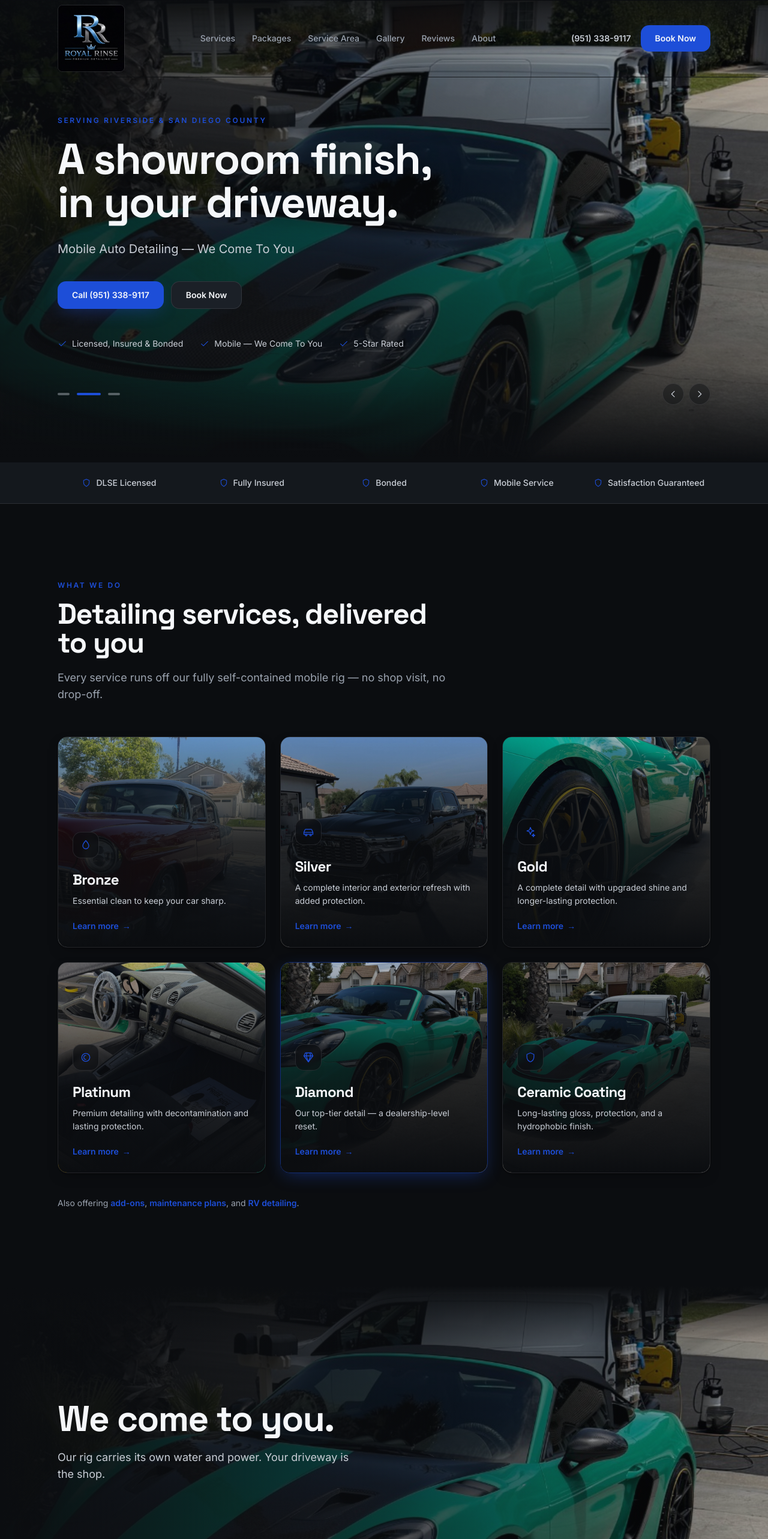
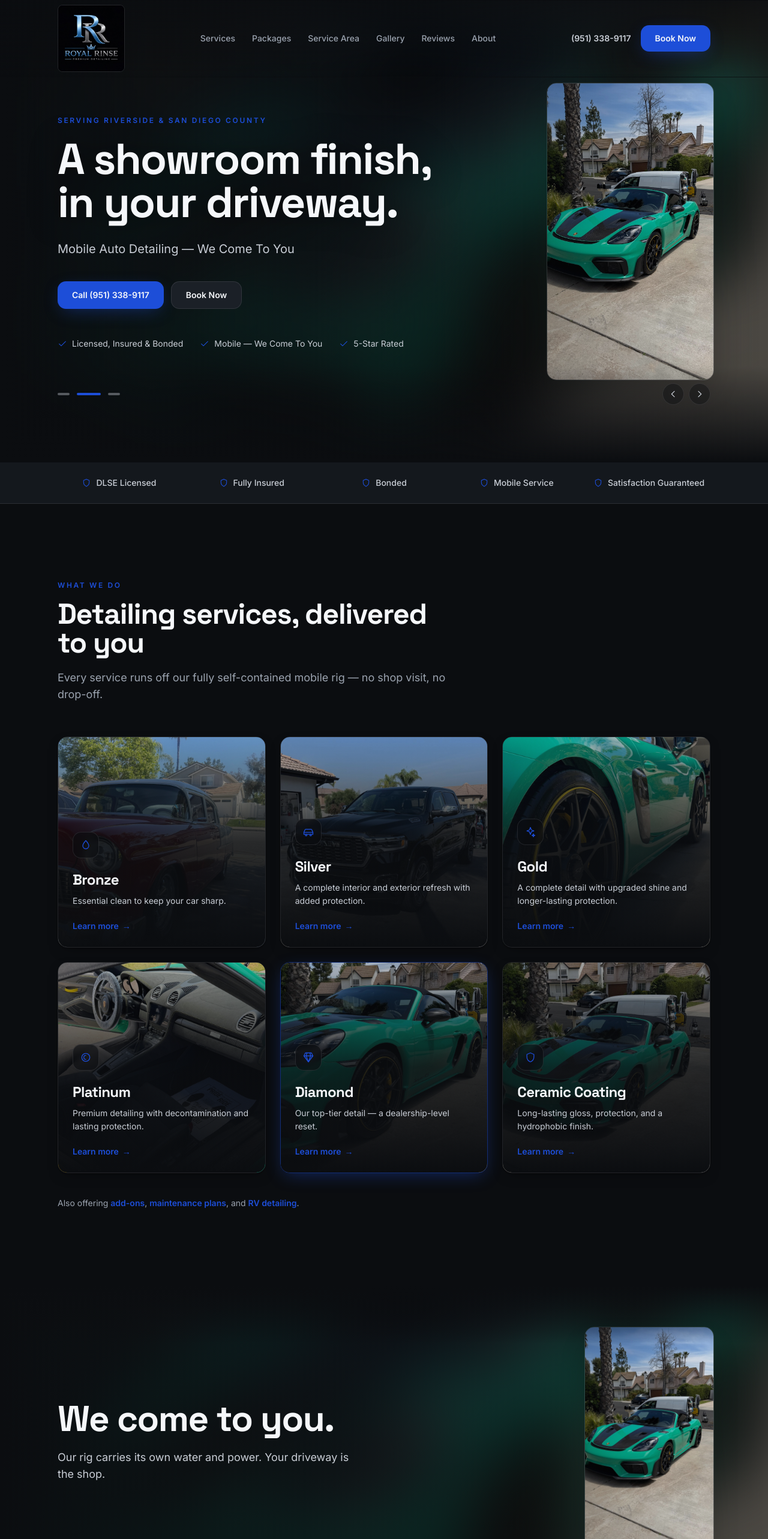
Before and after one commit to Contractor-burnlist/royalrinse, a Next.js app: page / in a window 1280 px wide. Shown: the top 2566 px of the page at 60% size. Built offline with nearby package versions, Linux system fonts and the light colour scheme.

Commit message:
Sharper hero and bands: contained photo in a framed panel, blurred ambient fill

```diff
--- a/components/HeroCarousel.tsx
+++ b/components/HeroCarousel.tsx
@@ -71,6 +71,17 @@ export function HeroCarousel({ children }: { children: ReactNode }) {
       // Pull up under the sticky header so photos run to the very top.
       className="relative -mt-24 flex min-h-[80vh] items-end overflow-hidden sm:-mt-32 lg:min-h-[85vh]"
     >
+      {/*
+        Two layers per slide:
+
+        1. An ambient backdrop — the same photo, blown up and heavily blurred.
+           It IS upscaled, but it's blurred on purpose, so nobody can tell. It
+           fills the frame edge to edge and keeps the cinematic full-bleed feel.
+
+        2. The real photo, object-CONTAIN. The whole frame is visible (no crop)
+           and it renders SMALLER than its 900px source, so it is genuinely
+           sharp — no upscaling at all.
+      */}
       {slides.map((slide, index) => (
         <div
           key={slide.src}
@@ -81,26 +92,42 @@ export function HeroCarousel({ children }: { children: ReactNode }) {
         >
           <Image
             src={slide.src}
-            alt={slide.alt}
+            alt=""
+            aria-hidden="true"
             fill
-            priority={index === 0}
-            quality={90}
+            quality={40}
             sizes="100vw"
-            // Portrait source in a landscape frame: anchor the crop on the car
-            // rather than the dead centre of the photo.
-            style={{ objectPosition: "50% 40%" }}
-            className={`object-cover ${
-              index === current && !reducedMotion ? "motion-safe:animate-kenburns" : ""
-            }`}
+            className="scale-125 object-cover blur-2xl brightness-[0.4] saturate-[0.85]"
           />
+
+          {/* Desktop: a framed portrait panel matching the photo's own 9:16
+              ratio, so nothing is cropped and nothing is stretched. At ~360px
+              wide from a 900px source it renders downscaled — genuinely sharp.
+              Mobile: the photo simply sits contained behind the copy. */}
+          <div className="absolute inset-y-6 right-0 w-full sm:inset-y-10 lg:inset-y-auto lg:top-1/2 lg:right-[7%] lg:h-[62vh] lg:w-auto lg:-translate-y-1/2 lg:overflow-hidden lg:rounded-2xl lg:border lg:border-chrome/25 lg:shadow-2xl lg:aspect-[9/16]">
+            <Image
+              src={slide.src}
+              alt={slide.alt}
+              fill
+              priority={index === 0}
+              quality={90}
+              // Never larger than the frame it lands in.
+              sizes="(max-width: 1024px) 100vw, 380px"
+              className={`object-contain lg:object-cover ${
+                index === current && !reducedMotion
+                  ? "motion-safe:animate-kenburns"
+                  : ""
+              }`}
+            />
+          </div>
         </div>
       ))}
 
-      {/* Scrim: heavy at the bottom-left where the copy sits, clearing toward
-          the top-right so the car stays visible. */}
+      {/* Scrim keeps the copy legible over the backdrop. Weighted left so the
+          contained photo on the right stays clean. */}
       <div
         aria-hidden="true"
-        className="absolute inset-0 bg-gradient-to-tr from-base via-base/70 to-base/10"
+        className="absolute inset-0 bg-gradient-to-r from-base via-base/80 to-base/40 lg:via-base/60 lg:to-transparent"
       />
       <div
         aria-hidden="true"
--- a/components/PhotoBand.tsx
+++ b/components/PhotoBand.tsx
@@ -21,22 +21,35 @@ export function PhotoBand({
 }) {
   return (
     <section className="relative flex min-h-[55vh] items-center overflow-hidden md:min-h-[65vh]">
-      <div className="absolute inset-0">
+      {/* Blurred ambient backdrop (upscaled, but blurred on purpose). */}
+      <Image
+        src={image.src}
+        alt=""
+        aria-hidden="true"
+        fill
+        loading="lazy"
+        quality={40}
+        sizes="100vw"
+        className="scale-125 object-cover blur-2xl brightness-[0.4] saturate-[0.85]"
+      />
+
+      {/* The real photo in a framed panel at its own ratio — no crop, no
+          upscaling, so it stays sharp. */}
+      <div className="absolute inset-y-8 right-0 w-full lg:inset-y-auto lg:top-1/2 lg:right-[7%] lg:h-[48vh] lg:w-auto lg:-translate-y-1/2 lg:overflow-hidden lg:rounded-2xl lg:border lg:border-chrome/25 lg:shadow-2xl lg:aspect-[9/16]">
         <Image
           src={image.src}
           alt={image.alt}
           fill
           loading="lazy"
           quality={90}
-          sizes="100vw"
-          style={{ objectPosition: "50% 40%" }}
-          className="object-cover"
+          sizes="(max-width: 1024px) 100vw, 300px"
+          className="object-contain lg:object-cover"
         />
       </div>
 
       <div
         aria-hidden="true"
-        className="absolute inset-0 bg-gradient-to-r from-base via-base/75 to-base/30"
+        className="absolute inset-0 bg-gradient-to-r from-base via-base/80 to-base/40 lg:via-base/60 lg:to-transparent"
       />
       <div
         aria-hidden="true"
```
